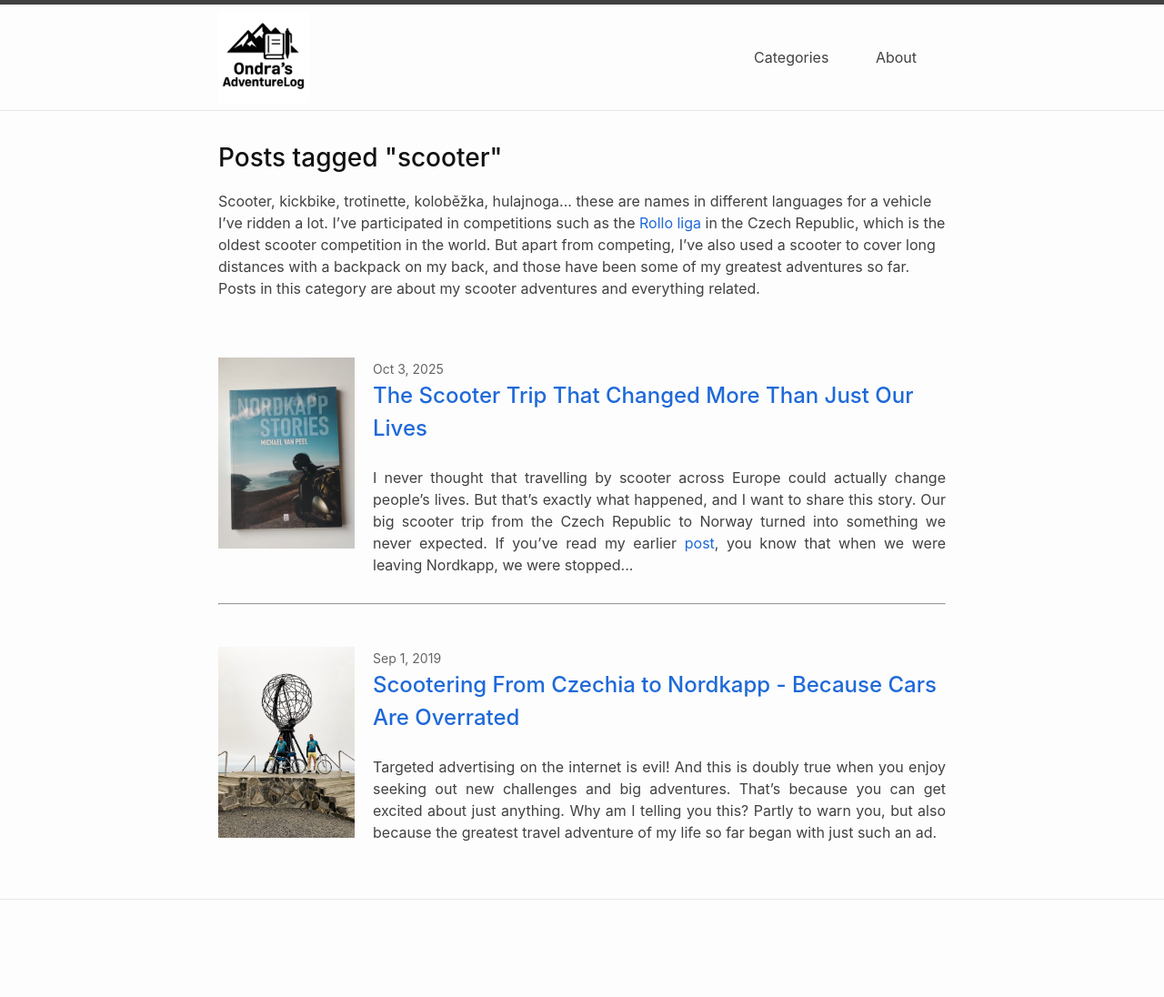
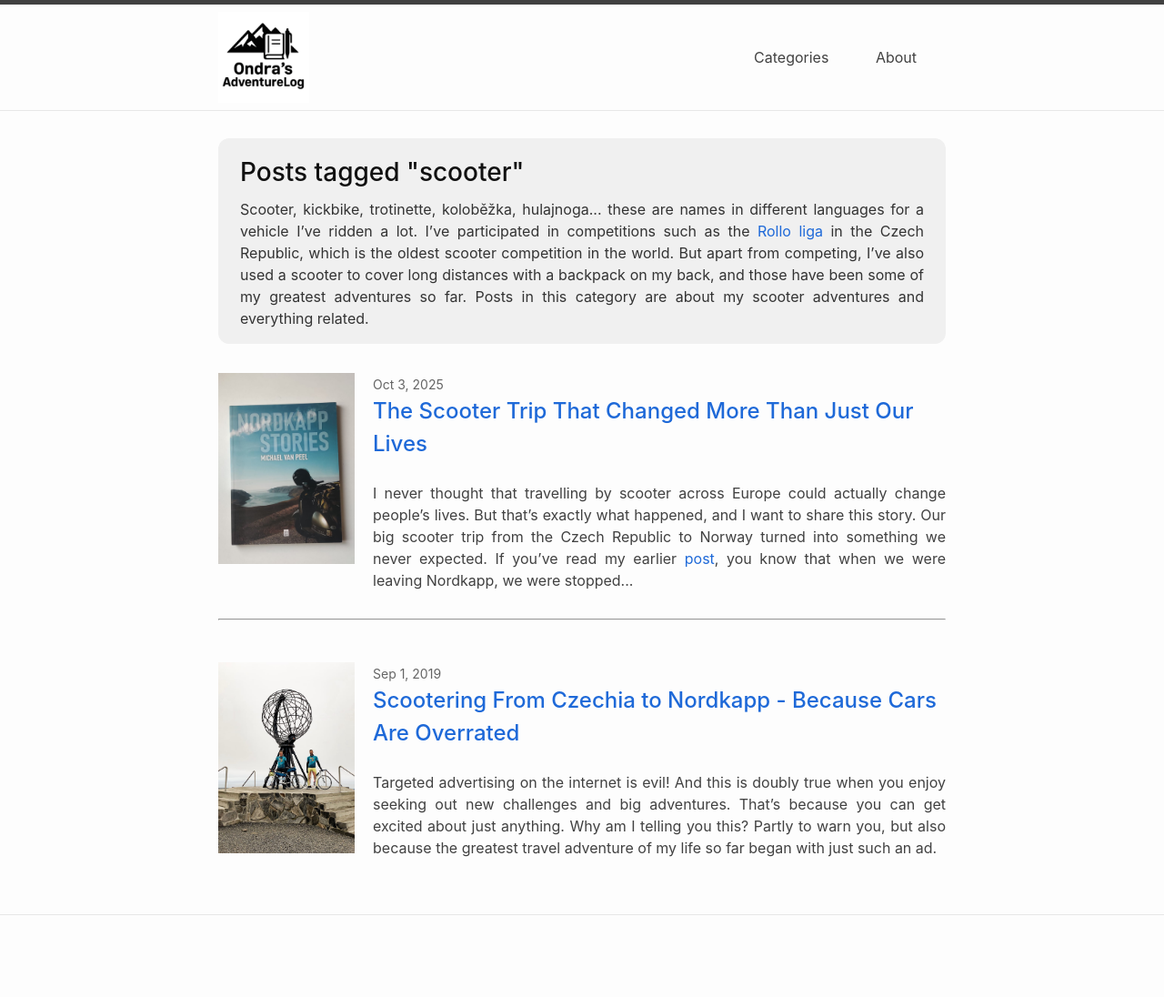
Before and after one commit to otheiner/blog, a Jekyll site: the page built from tags/scooter/index.md, in a window 1280 px wide. Shown: the whole page at 91% size. Built offline with Jekyll 4.4.1, drawn with Linux system fonts in a browser that asks for light colours.

Commit message:
Grey rectangle behing tag oage description

```diff
--- a/_layouts/tag.html
+++ b/_layouts/tag.html
@@ -12,10 +12,12 @@ layout: base
   {%- assign posts = site.tags[page.tag] | sort: 'date' | reverse -%}
 
   {%- if posts.size > 0 -%}
-    <h2 class="post-list-heading">Posts tagged "{{ page.tag }}"</h2>
+    <div class="tag-header">
+      <h2 class="post-list-heading">Posts tagged "{{ page.tag }}"</h2>
 
-    <div class="tag-description">
+      <p class="tag-description">
       {{ page.description }}
+      </p>
     </div>
 
     <ul class="post-list">
--- a/_sass/minima/custom-styles.scss
+++ b/_sass/minima/custom-styles.scss
@@ -177,3 +177,21 @@ p > img + em {
 .tag-description {
   margin-bottom: 4rem; /* adds space below the description */
 }
+
+.tag-header {
+  background-color: #f0f0f0;   /* light grey */
+  border-radius: 12px;         /* rounded corners */
+  padding: 1rem 1.5rem;        /* space inside the rectangle */
+  margin-bottom: 2rem;         /* space below the rectangle */
+}
+
+.tag-header h2,
+.tag-header .tag-description {
+  margin: 0;                   /* reset default margins */
+}
+
+.tag-header .tag-description {
+  margin-top: 0.5rem;          /* small space below h2 */
+  font-size: 1rem;
+  color: #333;
+}
```
